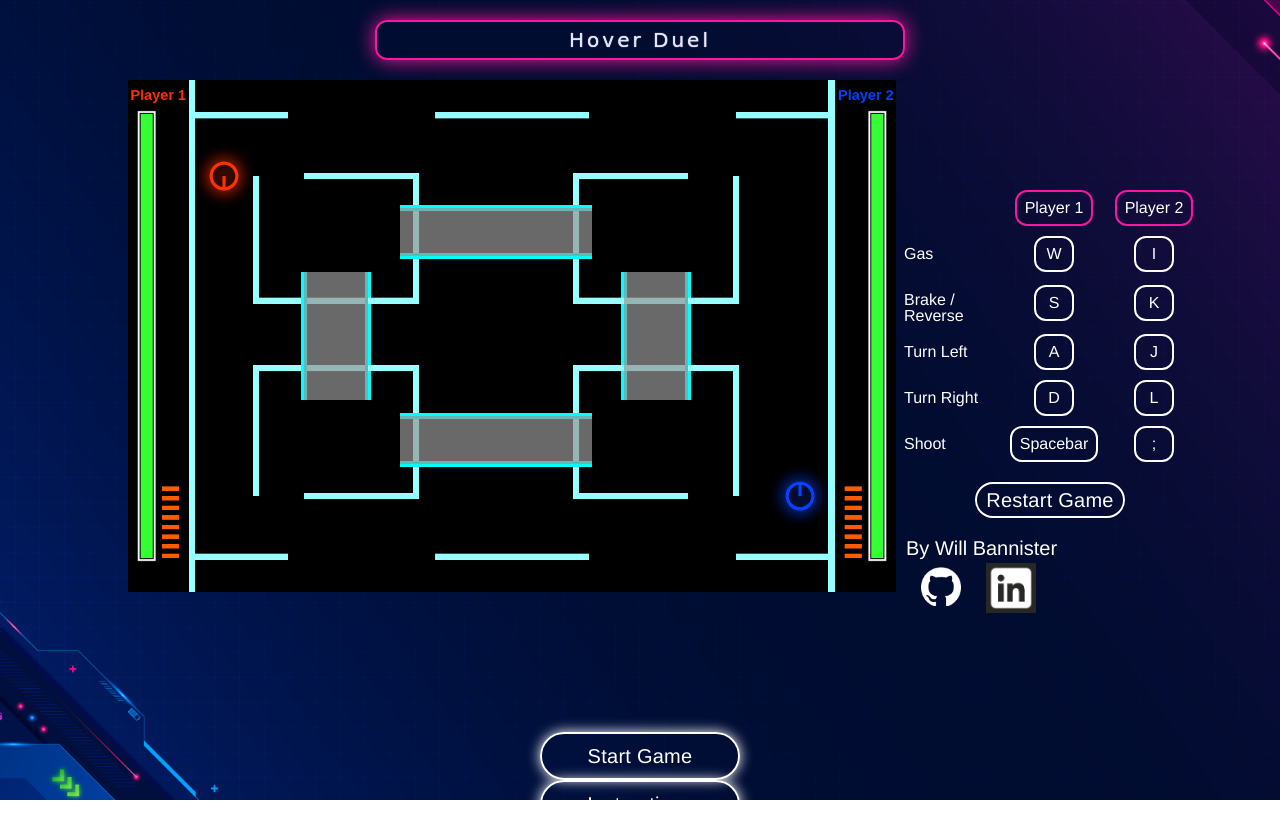
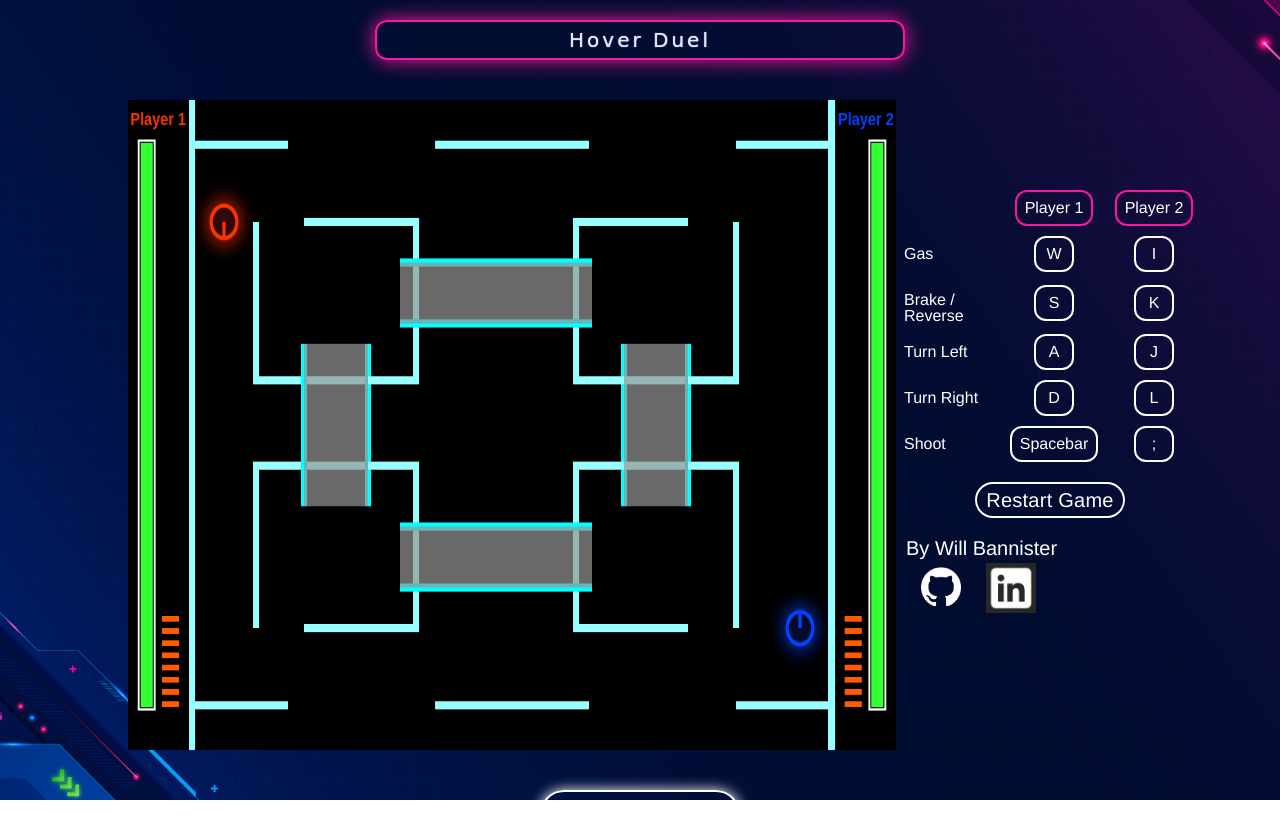
Before and after one commit to 1banni/js-project, a website with bundled scripts: page index.html in a window 1280 px wide. Both pictures are taken after a click on the button "Start Game". Built offline with nearby package versions, Linux system fonts and the light colour scheme; a web font is replaced by a local one.

Commit message:
finish adding instructions

```diff
--- a/index.html
+++ b/index.html
@@ -21,14 +21,14 @@
 </head>
 
 <body>
-  <div id="container" class="container" width="1300" height="900">
+  <div id="container" class="container">
     <div class="header-w">
       <h1 class="header">Hover Duel</h1>
     </div>
 
     <div id="game-window" class="hidden" >
       <div class="canvas-wrapper">
-        <canvas id="game-canvas" class="game-canvas" width="1200" height="800"></canvas>
+        <canvas id="game-canvas" class="game-canvas"></canvas>
         <!-- <div id="end-screen-wrapper">
           <div id="end-screen">
             <h2>
@@ -98,7 +98,7 @@
     </div>
 
     <div id="main-menu" class="main-menu" style="display:block">
-      <button id="start-game" class="start-game" onclick="{() => startGame()}">
+      <button id="start-game" class="" onclick="{() => startGame()}">
         Start Game
       </button>
       <button id="instructions-btn" class="instructions-btn" onclick="{() => showInstructions()}">
--- a/src/index.js
+++ b/src/index.js
@@ -16,6 +16,7 @@ document.addEventListener("DOMContentLoaded", () => {
     gameWindow.classList.remove("hidden");
     const mainMenu = document.getElementById('main-menu');
     mainMenu.classList.add("hidden");
+    startGameButton.classList.add("hidden")
 
     const canvas = document.getElementById('game-canvas');
     const ctx = canvas.getContext("2d");
--- a/src/styles/zero.css
+++ b/src/styles/zero.css
@@ -95,9 +95,6 @@ button:hover {
   margin-bottom: 100px;
 }
 
-.main-menu {
-
-}
 
 .header-w {
   color: white;
@@ -138,11 +135,14 @@ button:hover {
 }
 
 .canvas-wrapper {
+  margin-top: 20px;
   position: relative;
+  height: 650px;
 }
 
 .game-canvas {
   width: 60vw;
+  height: 650px;
   /* height: 640px; */
   /* height: 85vh; */
   display: block;
@@ -162,12 +162,12 @@ button:hover {
   z-index: 15;
   position: relative;
   width: 1200;
-  height: 800;
+  /* height: 800; */
   display: block;
 }
 
 .start-game {
-
+  /* DO NOT USE */
 }
 
 .game-window {
@@ -263,6 +263,7 @@ button:hover {
   text-align: center;
   color: white;
   font-family: var(--ff);
+  margin-bottom: 30px;
 }
 
 #instructions p {
```
Also changed, not shown: dist/main.css, 3 other files.
